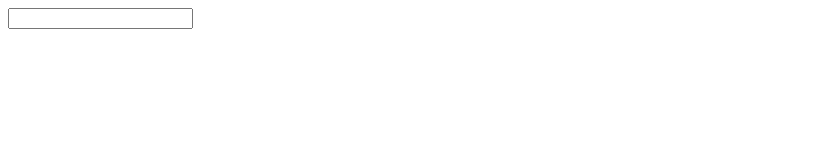
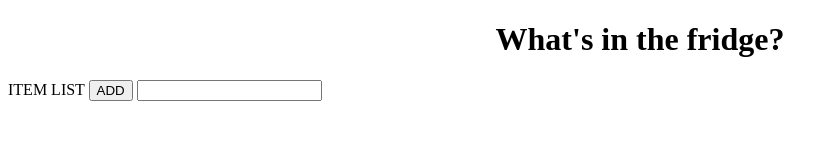
Before and after one commit to kakapo2016-projects/recipeapp, a website: page public/index.html in a window 1280 px wide. Shown: the whole page, without its empty margins (0-838 px from the left). Drawn offline with Linux system fonts and the light colour scheme.

Commit message:
added inputs

```diff
--- a/public/index.html
+++ b/public/index.html
@@ -9,8 +9,12 @@
 </head>
 
 <body>
-
-<input type="text" name="content" id="input item">
+<h1> What's in the fridge?</h1>
+<div class ="foodItems">
+<label>ITEM LIST</label>
+<button>ADD</button>
+<input type="text" name="content" id="inputitem">
+</div>
 
 </body>
 </html>
--- a/public/styles/main.css
+++ b/public/styles/main.css
@@ -0,0 +1,7 @@
+h1 {
+  text-align: center;
+}
+
+body {
+  background-color:
+}
```
